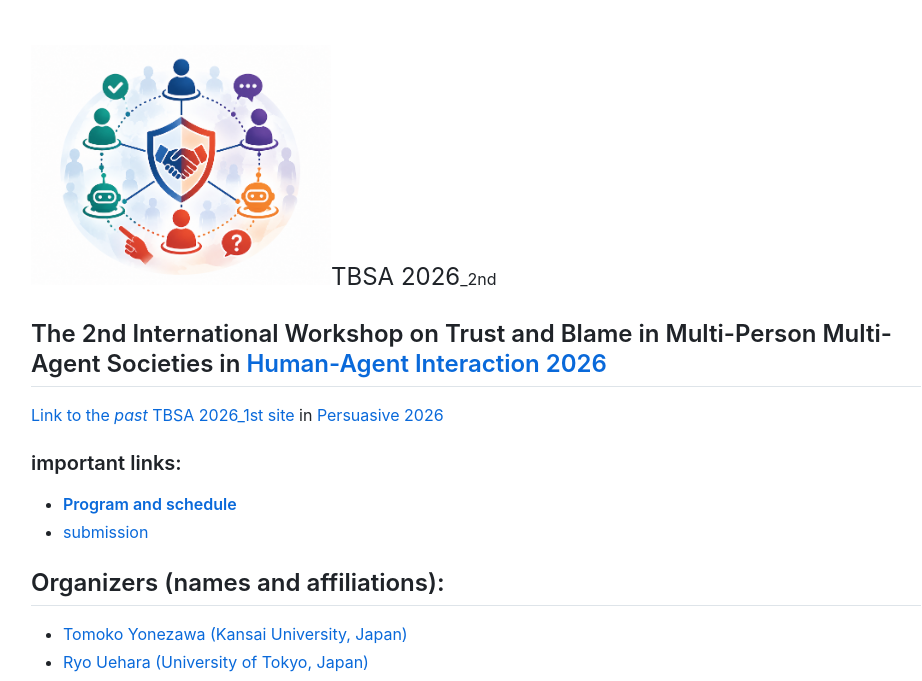
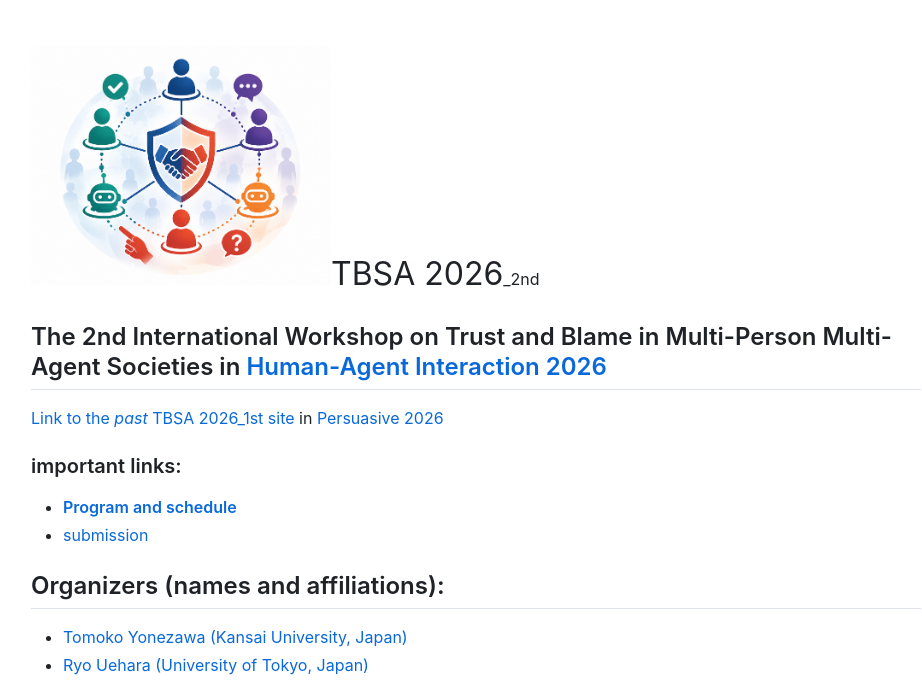
Before and after one commit to virtualcom-designlab/TBSA2026, a Jekyll site: the page built from index.md, in a window 1280 px wide. Shown: the top 681 px of the page, without its empty margins (164-1086 px from the left). Built offline with Jekyll 4.4.1, drawn with Linux system fonts in a browser that asks for light colours.

Commit message:
Update index.md

```diff
--- a/index.md
+++ b/index.md
@@ -3,7 +3,7 @@ layout: default
 title: Trust and Blame
 ---
 
-<img src="img/TBSAiconsimple.png" alt="Workshop icon" width="300"><font size="+2">TBSA 2026</font>_2nd
+<img src="img/TBSAiconsimple.png" alt="Workshop icon" width="300"><font size="+3">TBSA 2026</font>_2nd
 
 ## The 2nd International Workshop on Trust and Blame in Multi-Person Multi-Agent Societies in [Human-Agent Interaction 2026](https://hai-conference.net/hai2026/)
 
```
